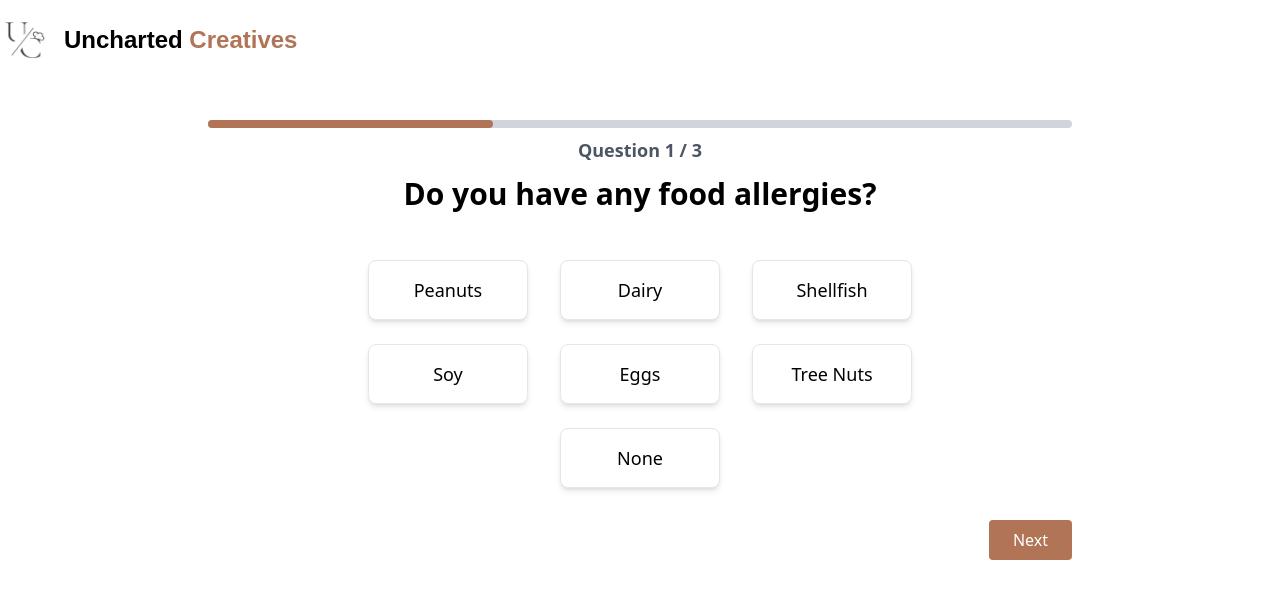
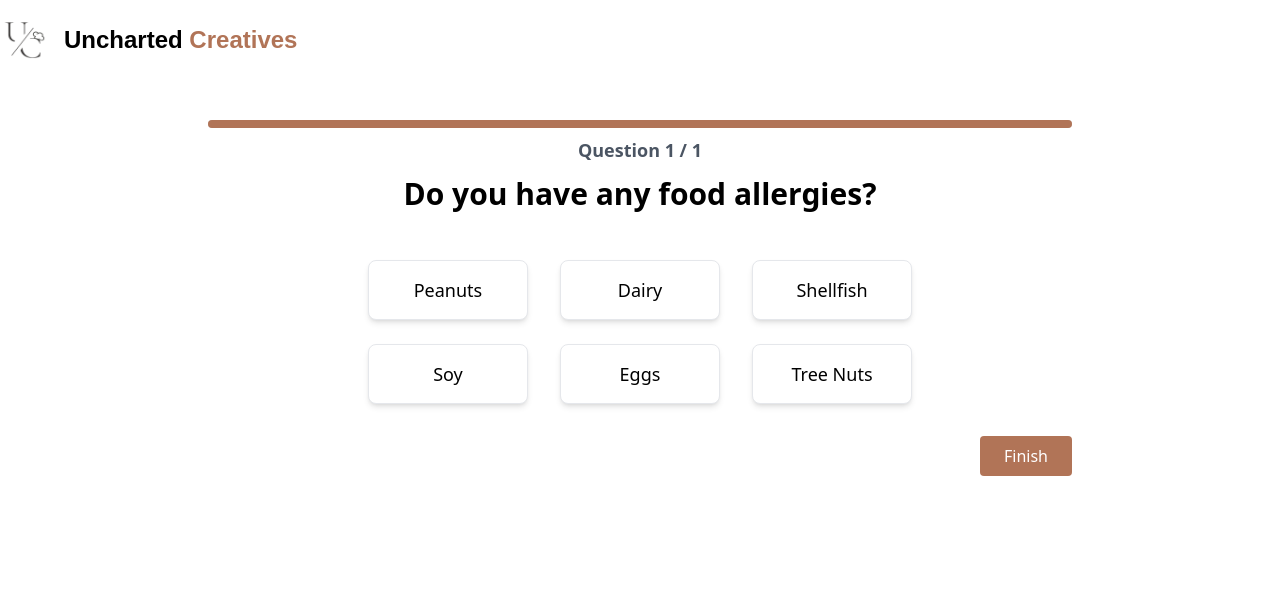
Before and after one commit to Despee2k/CIS2102-uncharted, a React (Vite) app in the folder frontend/: page /survey in a window 1280 px wide. Shown: the top 598 px of the page. Built offline with nearby package versions, Linux system fonts and the light colour scheme.

Commit message:
feat(survey): removed some questions

```diff
--- a/frontend/src/features/Survey/SurveyQuestion.jsx
+++ b/frontend/src/features/Survey/SurveyQuestion.jsx
@@ -1,17 +1,15 @@
-import PropTypes from 'prop-types';
-
-const SurveyQuestion = ({ options, selectedOption, setSelectedOption }) => {
+const SurveyQuestion = ({ options, selectedOptions, toggleOption }) => {
   return (
     <div className="flex flex-wrap justify-center items-center w-full max-w-[600px] mx-auto gap-x-8 gap-y-6 mt-12">
       {options.map((option) => (
         <button
           key={option}
           className={`w-[160px] h-[60px] flex items-center justify-center border rounded-lg text-lg font-medium shadow-md ${
-            selectedOption === option
+            selectedOptions.includes(option)
               ? 'bg-accent text-white'
               : 'bg-white text-black'
           }`}
-          onClick={() => setSelectedOption(option)}
+          onClick={() => toggleOption(option)}
         >
           {option}
         </button>
@@ -21,12 +19,3 @@ const SurveyQuestion = ({ options, selectedOption, setSelectedOption }) => {
 };
 
 export default SurveyQuestion;
-
-
-
-SurveyQuestion.propTypes = {
-  question: PropTypes.string.isRequired,
-  options: PropTypes.arrayOf(PropTypes.string).isRequired,
-  selectedOption: PropTypes.string,
-  setSelectedOption: PropTypes.func.isRequired,
-};
--- a/frontend/src/pages/SurveyPage.jsx
+++ b/frontend/src/pages/SurveyPage.jsx
@@ -2,14 +2,14 @@ import { useState } from 'react';
 import Header from '../features/LoginPage/Header';
 import ProgressBar from '../components/ProgressBar';
 import SurveyQuestion from '../features/Survey/SurveyQuestion';
+import { useNavigate } from 'react-router-dom';
 
 const SurveyPage = () => {
-  const [currentQuestion, setCurrentQuestion] = useState(0);
   const [userAnswers, setUserAnswers] = useState({
-    allergies: null,
-    dietaryPreferences: null,
-    foodAvoidances: null,
+    allergies: [], // Initialize allergies as an empty array
   });
+
+  const navigate = useNavigate();
 
   const surveyQuestions = [
     {
@@ -21,42 +21,30 @@ const SurveyPage = () => {
         'Soy',
         'Eggs',
         'Tree Nuts',
-        'None',
       ],
       key: 'allergies',
     },
-    {
-      question: 'Do you follow any specific dietary restrictions or preferences?',
-      options: ['Vegan', 'Vegetarian', 'Low Carb', 'I like it all'],
-      key: 'dietaryPreferences',
-    },
-    {
-      question: 'Are there any foods you avoid for health or personal reasons?',
-      options: ['Red Meat', 'Processed Food', 'Sugary Foods', 'High-Fat', 'None'],
-      key: 'foodAvoidances',
-    },
   ];
 
-  const totalQuestions = surveyQuestions.length;
-
-  const handleNextQuestion = () => {
-    if (currentQuestion < totalQuestions - 1) {
-      setCurrentQuestion(currentQuestion + 1);
-    }
+  const handleAnswerSelection = (key, answer) => {
+    setUserAnswers((prevAnswers) => {
+      const currentAnswers = prevAnswers[key] || [];
+      if (currentAnswers.includes(answer)) {
+        // Remove the option if already selected
+        return {
+          ...prevAnswers,
+          [key]: currentAnswers.filter((item) => item !== answer),
+        };
+      } else {
+        // Add the option if not already selected
+        return {
+          ...prevAnswers,
+          [key]: [...currentAnswers, answer],
+        };
+      }
+    });
   };
-
-  const handlePreviousQuestion = () => {
-    if (currentQuestion > 0) {
-      setCurrentQuestion(currentQuestion - 1);
-    }
-  };
-
-  const handleAnswerSelection = (key, answer) => {
-    setUserAnswers((prevAnswers) => ({
-      ...prevAnswers,
-      [key]: answer,
-    }));
-  };
+  console.log(userAnswers);
 
   return (
     <div className="flex flex-col items-center">
@@ -67,53 +55,37 @@ const SurveyPage = () => {
       <div className="max-w-4xl w-full mx-auto p-4">
         {/* Progress Bar */}
         <div className="relative mt-10 mb-4">
-          <ProgressBar
-            progress={Math.round(
-              ((currentQuestion + 1) / totalQuestions) * 100
-            )}
-          />
+          <ProgressBar progress={100} />
           <div className="absolute w-full top-4 text-center text-lg font-semibold text-gray-600 mb-6">
-            Question {currentQuestion + 1} / {totalQuestions}
+            Question 1 / 1
           </div>
         </div>
 
         {/* Question with Additional Margin */}
         <div className="text-center mt-12">
           <h2 className="text-3xl font-bold">
-            {surveyQuestions[currentQuestion].question}
+            {surveyQuestions[0].question}
           </h2>
         </div>
 
         {/* Options Section */}
         <div className="flex justify-center">
           <SurveyQuestion
-            options={surveyQuestions[currentQuestion].options}
-            selectedOption={userAnswers[surveyQuestions[currentQuestion].key]}
-            setSelectedOption={(answer) =>
-              handleAnswerSelection(
-                surveyQuestions[currentQuestion].key,
-                answer
-              )
+            options={surveyQuestions[0].options}
+            selectedOptions={userAnswers[surveyQuestions[0].key] || []}
+            toggleOption={(answer) =>
+              handleAnswerSelection(surveyQuestions[0].key, answer)
             }
           />
         </div>
 
         {/* Navigation Buttons */}
         <div className="flex justify-end mt-8">
-          {currentQuestion > 0 && (
-            <button
-              className="px-6 py-2 bg-gray-300 text-black rounded mr-2"
-              onClick={handlePreviousQuestion}
-            >
-              Back
-            </button>
-          )}
           <button
             className="px-6 py-2 bg-accent text-white rounded"
-            onClick={handleNextQuestion}
-            disabled={currentQuestion === totalQuestions - 1}
+            onClick={() => navigate('/')} // Navigate to homepage
           >
-            Next
+            Finish
           </button>
         </div>
       </div>
```
